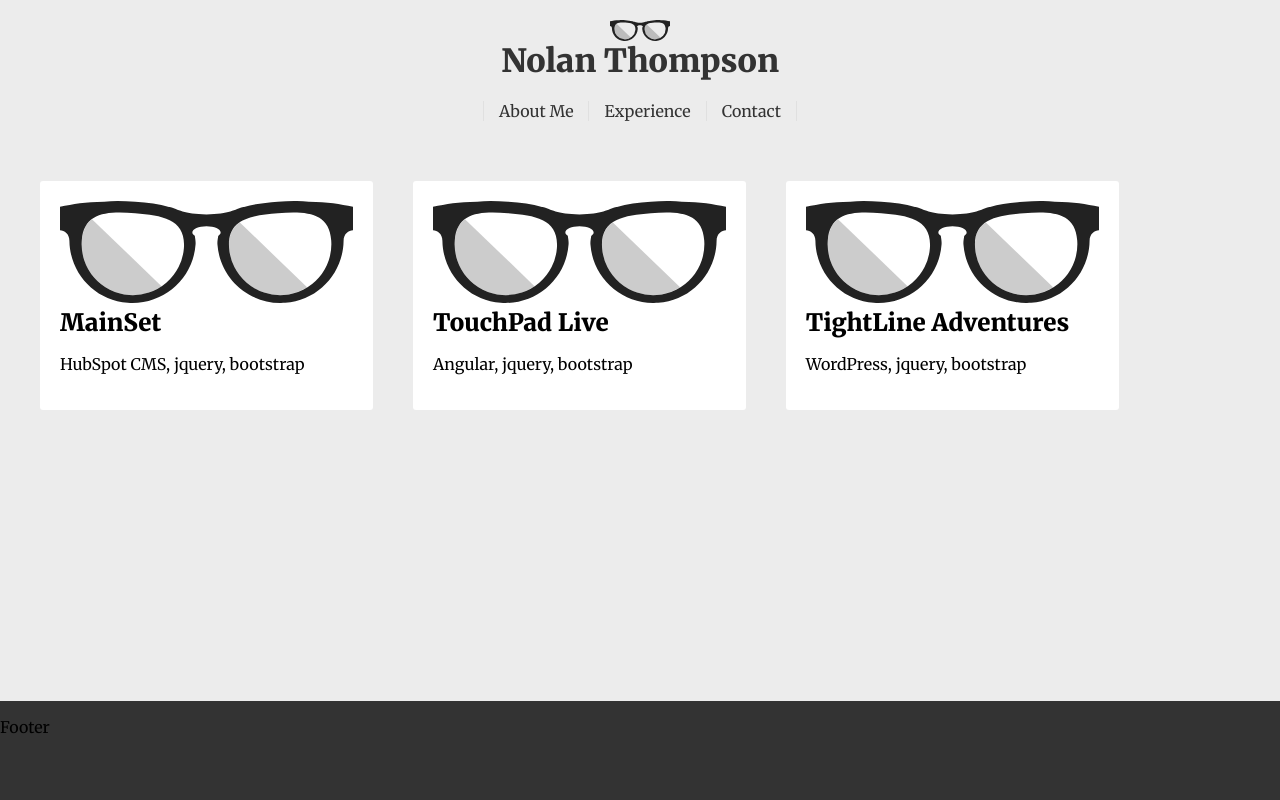
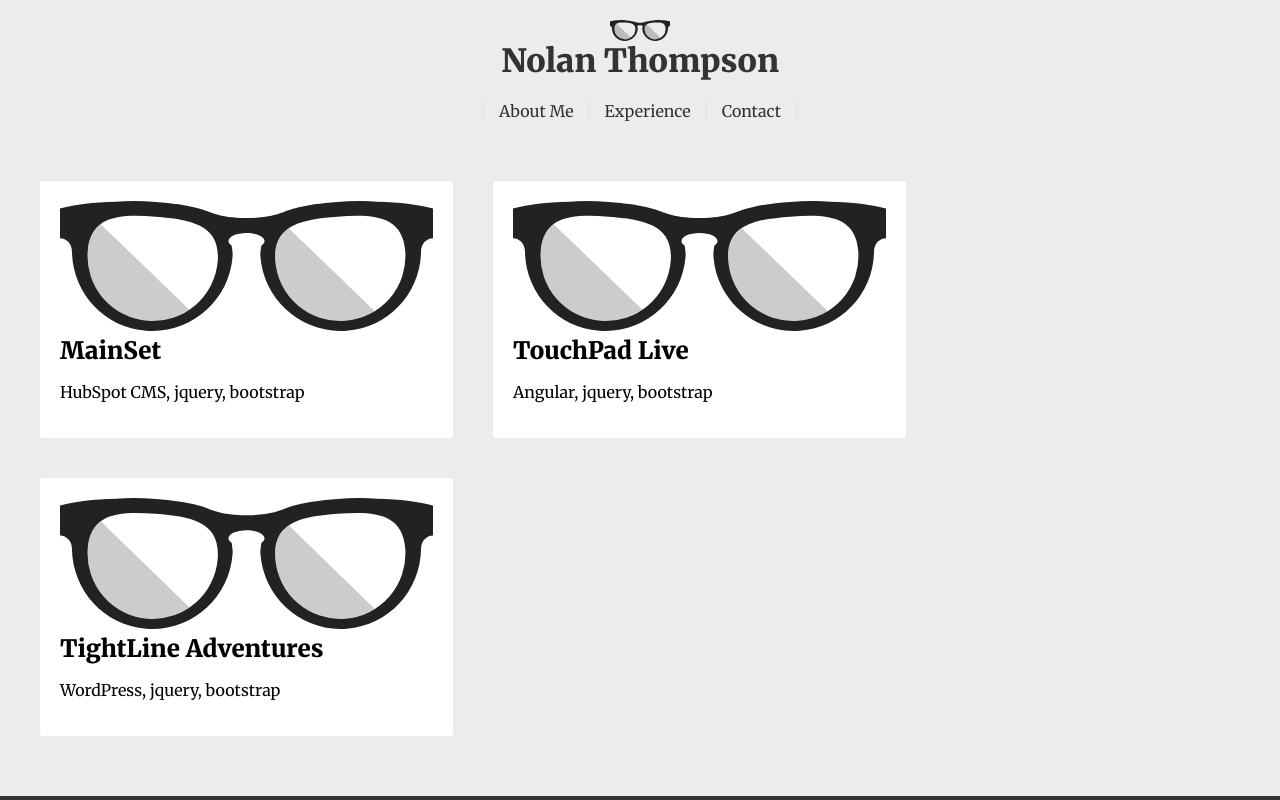
Before and after one commit to r3dscar3/React-Portfolio, a React app: page / in a window 1280 px wide. Shown: the top 800 px of the page. Built offline with nearby package versions, Linux system fonts and the light colour scheme.

Commit message:
home styles

```diff
--- a/src/views/pages/home/styles.scss
+++ b/src/views/pages/home/styles.scss
@@ -8,7 +8,7 @@
 		.project {
 			margin: 20px;
 			padding: 20px;
-			flex: 0 0 calc(33.3% - 80px);
+			flex: 0 0 33.3%;
 			background-color: #fff;
 			border-radius: 3px;
 
```
